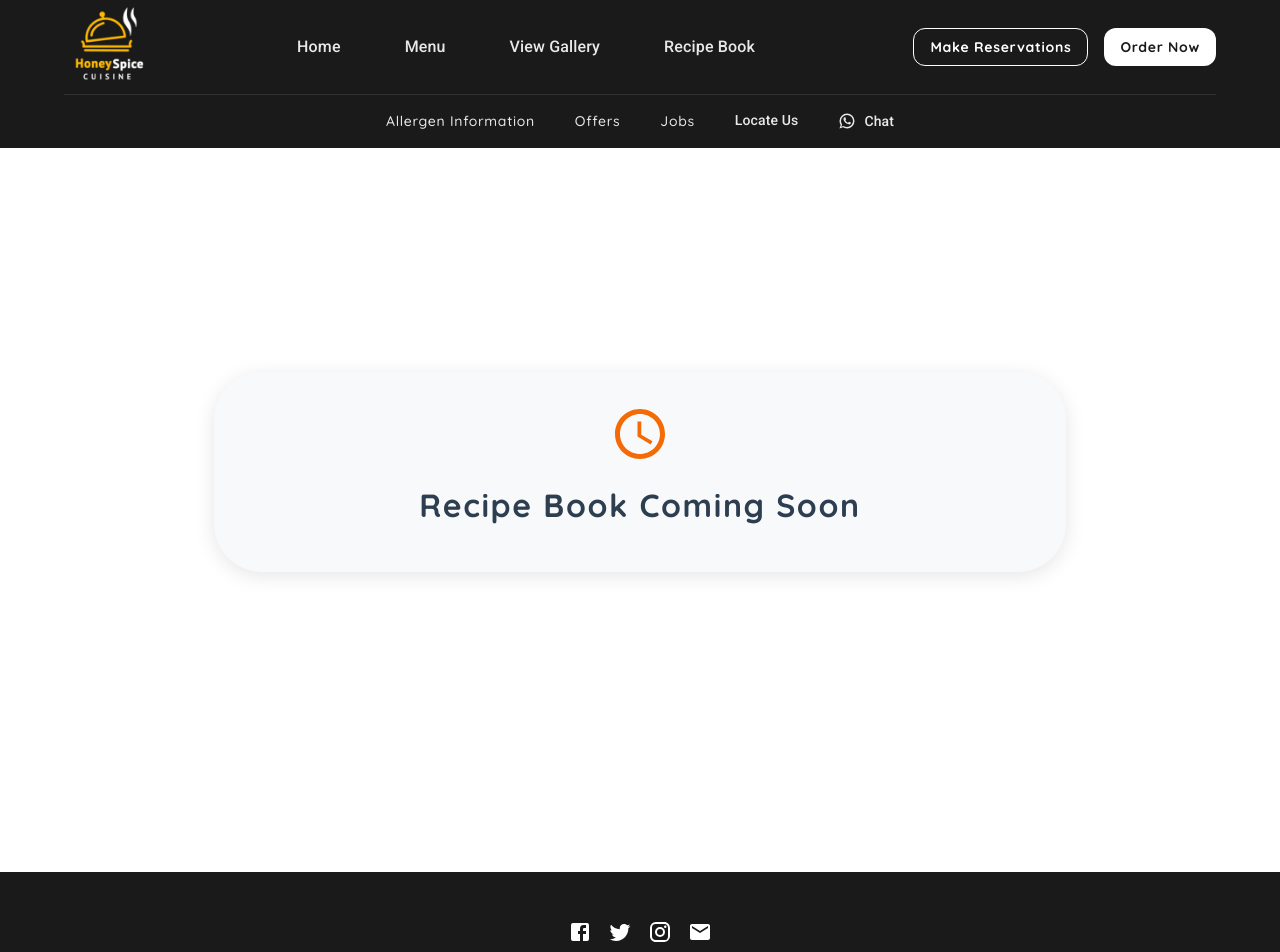
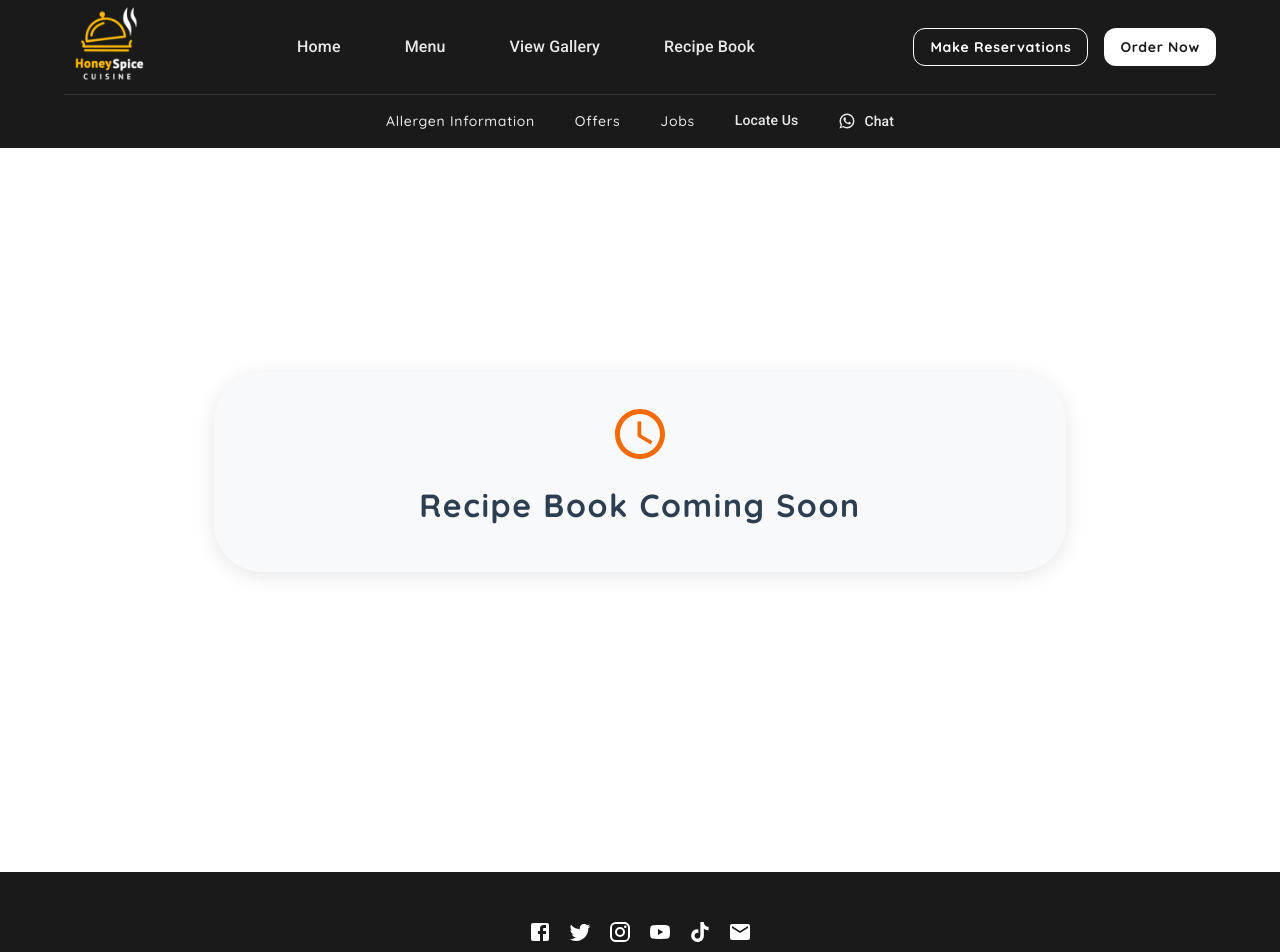
Before and after one commit to Honeyspice/honeyspicecuisine, a React (Create React App) app in the folder frontend/: page /recipe-manual in a window 1280 px wide. Shown: the top 952 px of the page. Built offline with nearby package versions, Linux system fonts and the light colour scheme.

Commit message:
Update: Fixed TikTok icon and Twitter URL

```diff
--- a/frontend/src/components/Footer.js
+++ b/frontend/src/components/Footer.js
@@ -4,6 +4,7 @@ import FacebookIcon from '@mui/icons-material/Facebook';
 import InstagramIcon from '@mui/icons-material/Instagram';
 import TwitterIcon from '@mui/icons-material/Twitter';
 import EmailIcon from '@mui/icons-material/Email';
+import YouTubeIcon from '@mui/icons-material/YouTube';
 import { Link as RouterLink } from 'react-router-dom';
 
 const Footer = () => {
@@ -21,7 +22,7 @@ const Footer = () => {
               <FacebookIcon sx={{ color: 'white' }} />
             </Link>
             <Link
-              href="https://twitter.com/Honeyspicecuisine"
+              href="https://twitter.com/Honeyspice"
               target="_blank"
               rel="noopener noreferrer"
               sx={{ mx: 1, color: 'white' }}
@@ -35,6 +36,32 @@ const Footer = () => {
               sx={{ mx: 1, color: 'white' }}
             >
               <InstagramIcon sx={{ color: 'white' }} />
+            </Link>
+            <Link
+              href="https://youtube.com/@honeyspicecuisine"
+              target="_blank"
+              rel="noopener noreferrer"
+              sx={{ mx: 1, color: 'white' }}
+            >
+              <YouTubeIcon sx={{ color: 'white' }} />
+            </Link>
+            <Link
+              href="https://www.tiktok.com/@honeyspicecuisine_"
+              target="_blank"
+              rel="noopener noreferrer"
+              sx={{ mx: 1, color: 'white' }}
+            >
+              <Box
+                component="svg"
+                viewBox="0 0 24 24"
+                sx={{
+                  width: 24,
+                  height: 24,
+                  fill: 'currentColor'
+                }}
+              >
+                <path d="M19.59 6.69a4.83 4.83 0 0 1-3.77-4.25V2h-3.45v13.67a2.89 2.89 0 0 1-5.2 1.74 2.89 2.89 0 0 1 2.31-4.64 2.93 2.93 0 0 1 .88.13V9.4a6.84 6.84 0 0 0-1-.05A6.33 6.33 0 0 0 5 20.1a6.34 6.34 0 0 0 10.86-4.43v-7a8.16 8.16 0 0 0 4.77 1.52v-3.4a4.85 4.85 0 0 1-1-.1z"/>
+              </Box>
             </Link>
             <Link
               href="mailto:support@honeyspicecuisine.co.uk"
--- a/frontend/src/components/Products.js
+++ b/frontend/src/components/Products.js
@@ -1,4 +1,4 @@
-import { Box, Container, Typography, Grid, Button } from '@mui/material';
+import { Box, Container, Typography, Grid, Button, Skeleton } from '@mui/material';
 import { Link as RouterLink } from 'react-router-dom';
 import ProductCard from './ProductCard';
 import { useState, useEffect } from 'react';
@@ -110,7 +110,35 @@ const Products = () => {
           spacing={{ xs: 2, sm: 3, md: 4 }}
           justifyContent="center"
         >
-          {products.map((product, index) => (
+          {!imagesPreloaded ? (
+            // Show skeletons while images are loading
+            Array.from(new Array(6)).map((_, index) => (
+              <Grid
+                item
+                key={index}
+                xs={12}
+                sm={6}
+                md={4}
+                sx={{
+                  display: {
+                    xs: index < 3 ? 'block' : 'none',
+                    sm: 'block'
+                  }
+                }}
+              >
+                <Skeleton
+                  variant="rectangular"
+                  height={260}
+                  sx={{
+                    borderRadius: '10px',
+                    height: { xs: 200, sm: 240, md: 260 }
+                  }}
+                />
+              </Grid>
+            ))
+          ) : (
+            // Show actual product cards once images are loaded
+            products.map((product, index) => (
               <Grid
                 item
                 key={index}
@@ -126,7 +154,8 @@ const Products = () => {
               >
                 <ProductCard {...product} />
               </Grid>
-          ))}
+            ))
+          )}
         </Grid>
         <Box sx={{
           display: 'flex',
```
Lines whose indentation alone changed are shown as unchanged.
